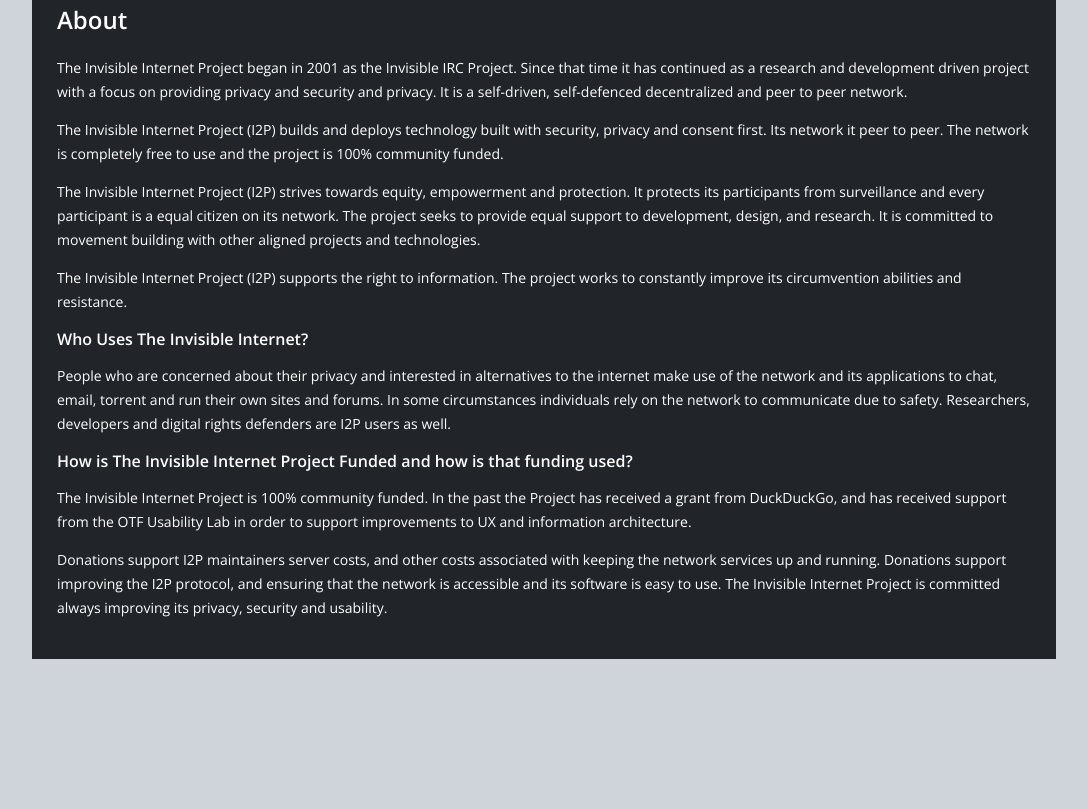
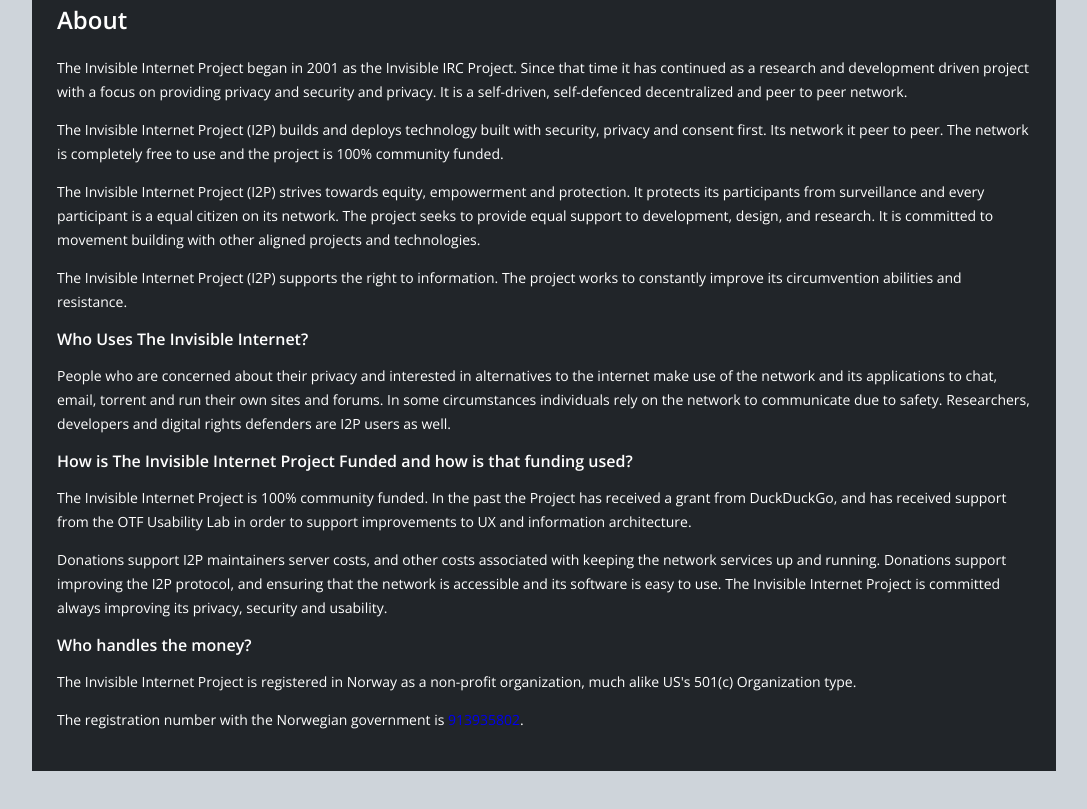
Before and after one commit to mikalv/donate.i2p.io, a website: page public/about.html in a window 1280 px wide. Shown: the part 315-1124 px from the top of the page, without its empty margins (96-1183 px from the left). Before the commit the page ends 1032 px from the top, so only its background shows below. Drawn offline with nearby package versions, Linux system fonts and the light colour scheme.

Commit message:
Adding Norwegian government registration code

```diff
--- a/public/about.html
+++ b/public/about.html
@@ -52,6 +52,12 @@
 
 <p>Donations support I2P maintainers server costs, and other costs associated with keeping the network services up and running. Donations support improving the I2P protocol, and ensuring that the network is accessible and its software is easy to use. The Invisible Internet Project is committed always improving its privacy, security and usability.</p>
 
+<b>Who handles the money?</b>
+
+<p>The Invisible Internet Project is registered in Norway as a non-profit organization, much alike US's 501(c) Organization type.</p>
+
+<p>The registration number with the Norwegian government is <a href="https://w2.brreg.no/enhet/sok/detalj.jsp?orgnr=913935802">913935802</a>.</p>
+
     </div>
   </div>
 </div>
```
